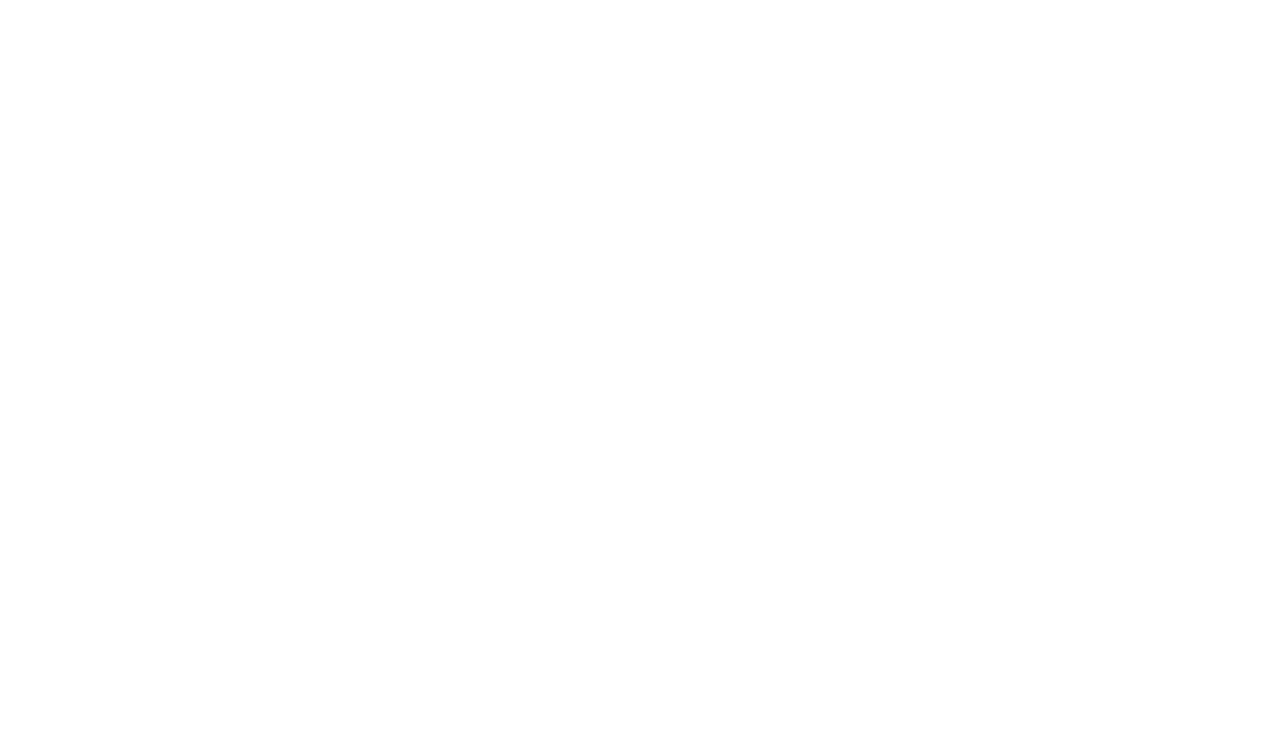
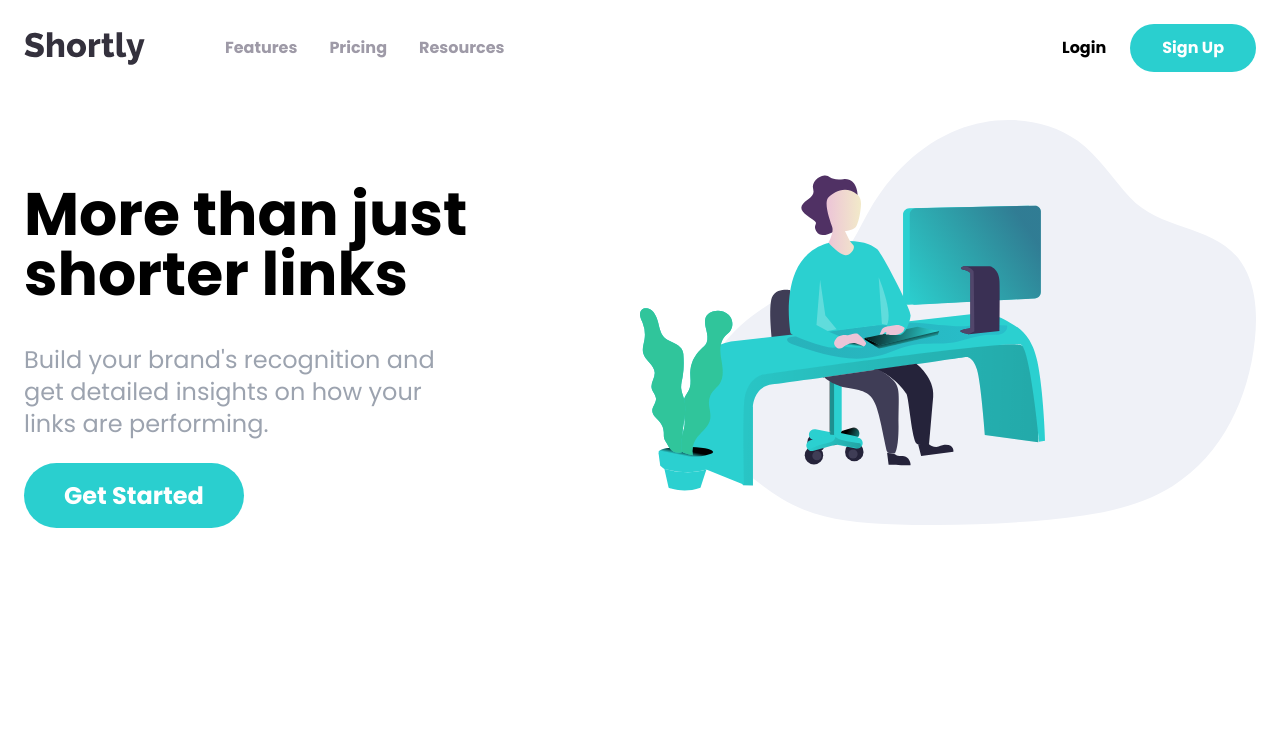
Before and after one commit to habibullah-sorosh/Shortly, a website: page index.html in a window 1280 px wide. Drawn offline with Linux system fonts and the light colour scheme.

Commit message:
first commit

```diff
--- a/index.html
+++ b/index.html
@@ -3,10 +3,69 @@
 <head>
     <meta charset="UTF-8">
     <meta name="viewport" content="width=device-width, initial-scale=1.0">
+    <link
+      rel="shortcut icon"
+      type="image/png"
+      href="images/favicon-32x32.png"
+    />
+    <link rel="preconnect" href="https://fonts.googleapis.com" />
+    <link rel="preconnect" href="https://fonts.gstatic.com" crossorigin />
+    <link
+      href="https://fonts.googleapis.com/css2?family=Alata&family=Poppins:wght@400;500;700&display=swap"
+      rel="stylesheet"
+    />
     <link rel="stylesheet" href="/css/style.css">
-    <title>Document</title>
+    <script src="js/script.js" defer></script>
+    <title>shortly</title>
 </head>
 <body>
+   <nav class="relative contianer mx-auto p-6">
+    <div class="flex items-center justify-between">
+        <div class="flex space-x-20 items-center">
+            <img src="images/logo.svg" alt="">
 
+            <div class="hidden font-bold space-x-8 lg:flex">
+                <a href="#" class="text-grayishViolet hover:text-veryDarkViolet"
+                >Features</a
+              >
+              <a href="#" class="text-grayishViolet hover:text-veryDarkViolet"
+                >Pricing</a
+              >
+              <a href="#" class="text-grayishViolet hover:text-veryDarkViolet"
+                >Resources</a
+              >
+            </div>
+        </div>
+        <div class="hidden font-bold text-grayishviolet items-center space-x-6 lg:flex">
+            <div class="hover:text-veryDarkViolet">Login</div>
+            <a href="#" class="rounded-full font-bold bg-cyan px-8 py-3 text-white hover:opacity-70">Sign Up</a>
+        </div>
+    </div>
+   </nav>
+
+   <section id="hero">
+    <div class="container flex flex-col-reverse mx-auto p-6 lg:flex-row">
+        <div class="flex flex-col mb-44 space-y-10 lg:mt-16 lg:w-1/2 xl:mb-52">
+            <h1 class="text-5xl font-bold text-center lg:text-6xl lg:max-w-md lg:text-left">
+                More than just shorter links
+            </h1>
+            <p
+            class="text-2xl text-center text-gray-400 lg:max-w-md lg:text-left"
+          >
+            Build your brand's recognition and get detailed insights on how your
+            links are performing.
+          </p>
+
+          <div class="mx-auto lg:mx-0">
+            <a href="#" class="py-5 px-10 rounded-full text-2xl font-bold text-white bg-cyan lg:py-4 hover:opacity-70">
+                Get Started
+            </a>
+          </div>
+        </div>
+        <div class="mb-24 mx-auto md:w-180 lg:mb-0 lg:w-1/2">
+            <img src="images/illustration-working.svg" alt="" />
+          </div>
+    </div>
+   </section>
 </body>
 </html>
```
Also changed, not shown: css/style.css.
